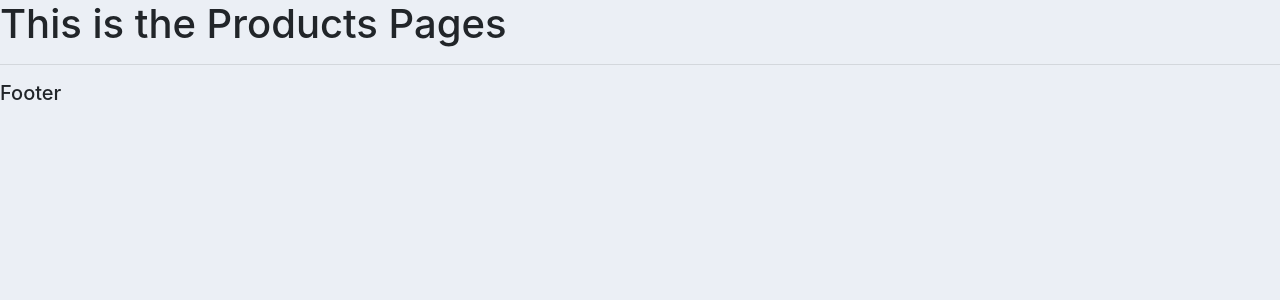
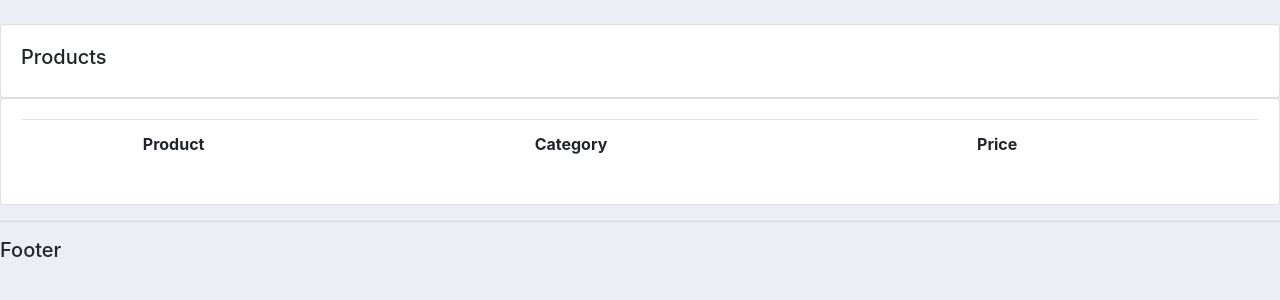
Before and after one commit to Cynthia-Isutsa/customer-management-dashboard, a Django app: page /products/ in a window 1280 px wide. Shown: the part 56-356 px from the top of the page. Run offline with Django 5.2, Linux system fonts and the light colour scheme; lists and menus that the app fills with data are empty.

Commit message:
customer and product setup

```diff
--- a/crm/Accounts/templates/accounts/dashboard.html
+++ b/crm/Accounts/templates/accounts/dashboard.html
@@ -11,7 +11,7 @@
     <div class="col-md-5">
         <h5>CUSTOMERS: </h5>
         <hr />
-        <div class="card cardbody">
+        <div class="card card-body">
             <a class='button btn-primary btn-sm btn-block' href="">Create Customer</a>
             <table class="table table-sm">
                 <tr>
@@ -26,7 +26,7 @@
     <div class="col-md-7">
         <h5>LAST 5 ORDERS: </h5>
         <hr />
-        <div class="card cardbody">
+        <div class="card card-body">
             <a class='button btn-primary btn-sm btn-block' href="">Create Order</a>
 
             <table class="table table-sm">
--- a/crm/Accounts/templates/accounts/profile.html
+++ b/crm/Accounts/templates/accounts/profile.html
@@ -1,5 +1,23 @@
 {% extends 'accounts/main.html' %}
 
 {% block content %}
-<h1>This is the Products Pages</h1>
+<br />
+
+<div class="row">
+    <div class="col-md">
+        <div class="card card-body">
+            <h5>Products</h5>
+        </div>
+        <div class="card card-body">
+            <table class="table">
+                <tr>
+                    <th></th>
+                    <th>Product</th>
+                    <th>Category</th>
+                    <th>Price</th>
+                </tr>
+            </table>
+        </div>
+    </div>
+</div>
 {% endblock %}
```
Also changed, not shown: crm/Accounts/templates/accounts/customer.html (+65 -1 lines).
